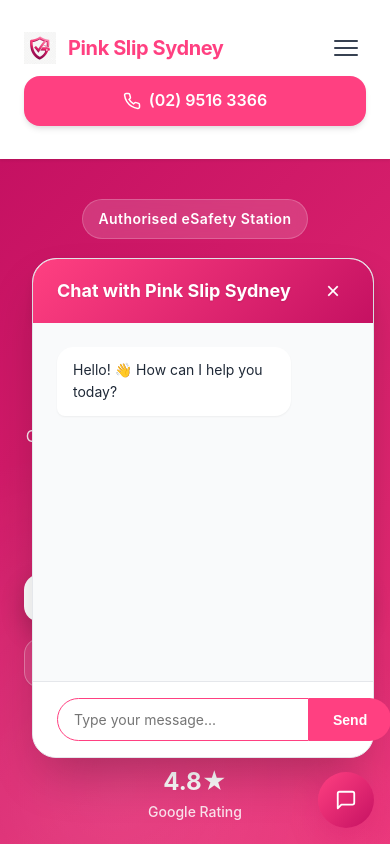
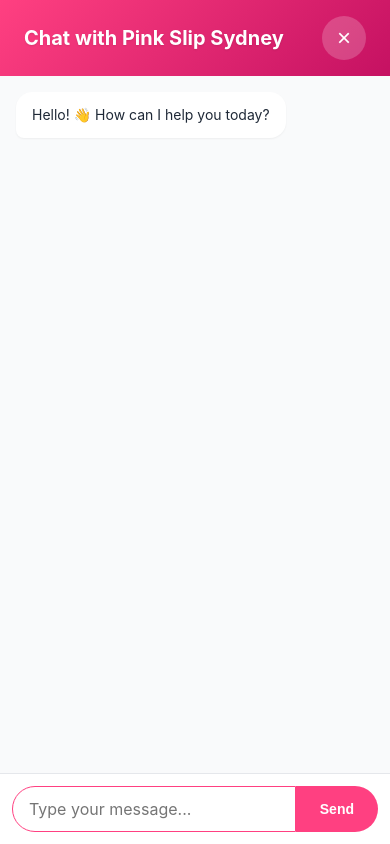
Before and after one commit to radion-x/blue_slip_antigravity, a website: page public/index.html in a window 390 px wide. Both pictures are taken after a click on the button 346 px from the left and 800 px from the top of the page. Shown: the top 844 px of the page. Drawn offline with Linux system fonts and the light colour scheme; no server answers.

Commit message:
chat improvements

```diff
--- a/public/css/styles.css
+++ b/public/css/styles.css
@@ -2140,28 +2140,109 @@ footer {
     .ai-chat-widget {
         bottom: var(--space-4);
         right: var(--space-4);
+        z-index: 2000;
+        /* Ensure it's above everything */
     }
 
     .chat-toggle {
-        width: 56px;
-        height: 56px;
+        width: 60px;
+        height: 60px;
+        box-shadow: 0 8px 30px rgba(197, 17, 98, 0.4);
+        /* Stronger shadow on mobile */
     }
 
     .chat-icon {
-        width: 22px;
-        height: 22px;
+        width: 24px;
+        height: 24px;
     }
 
     .chat-icon::before {
-        width: 22px;
-        height: 22px;
-        background-size: 22px 22px;
-    }
-
+        width: 24px;
+        height: 24px;
+        background-size: 24px 24px;
+    }
+
+    /* Full Screen Mobile Chat */
     .chat-window {
-        width: calc(100vw - var(--space-8));
-        height: 500px;
-        bottom: 70px;
+        position: fixed;
+        bottom: 0;
+        right: 0;
+        left: 0;
+        top: 0;
+        width: 100%;
+        height: 100%;
+        /* Full screen */
+        border-radius: 0;
+        border: none;
+        z-index: 2001;
+        /* Above the toggle button */
+        display: flex;
+        flex-direction: column;
+        animation: mobileSlideUp 0.4s cubic-bezier(0.19, 1, 0.22, 1);
+        /* Elegant easing */
+    }
+
+    @keyframes mobileSlideUp {
+        from {
+            transform: translateY(100%);
+            opacity: 1;
+            /* Keep opacity 1 to avoid fade affecting slide feel */
+        }
+
+        to {
+            transform: translateY(0);
+            opacity: 1;
+        }
+    }
+
+    .chat-header {
+        padding: calc(var(--space-4) + env(safe-area-inset-top)) var(--space-5) var(--space-4);
+        border-radius: 0;
+        background: var(--gradient-primary);
+        /* Keep brand gradient */
+    }
+
+    .chat-header h3 {
+        font-size: var(--text-xl);
+    }
+
+    .chat-close {
+        width: 44px;
+        /* Larger touch target */
+        height: 44px;
+        background: rgba(255, 255, 255, 0.2);
+    }
+
+    .chat-messages {
+        padding: var(--space-4);
+        background-color: var(--gray-50);
+        /* Ensure scrolling feels native */
+        -webkit-overflow-scrolling: touch;
+    }
+
+    /* Suggestions should be easier to tap */
+    .suggestion-btn {
+        padding: var(--space-3) var(--space-4);
+        font-size: var(--text-sm);
+        border-width: 1px;
+    }
+
+    .chat-form {
+        padding: var(--space-3);
+        padding-bottom: max(var(--space-3), env(safe-area-inset-bottom));
+        /* Handle iPhone home bar */
+        border-top: 1px solid var(--gray-200);
+        background: white;
+    }
+
+    .chat-form input {
+        font-size: 16px;
+        /* Prevent iOS zoom on focus */
+        padding: var(--space-3) var(--space-4);
+    }
+
+    .chat-form button {
+        padding: var(--space-3) var(--space-5);
     }
 
     .suggestion-btn {
@@ -2286,3 +2367,8 @@ footer {
 .mt-8 {
     margin-top: var(--space-8);
 }
+
+/* Prevent scrolling when chat is open on mobile */
+body.chat-open {
+    overflow: hidden;
+}
--- a/public/js/aiChat.js
+++ b/public/js/aiChat.js
@@ -99,6 +99,7 @@ class AIChat {
     toggleChat() {
         this.isOpen = !this.isOpen;
         this.chatWindow.classList.toggle('hidden');
+        document.body.classList.toggle('chat-open', this.isOpen);
 
         if (this.isOpen) {
             this.chatInput.focus();
```
